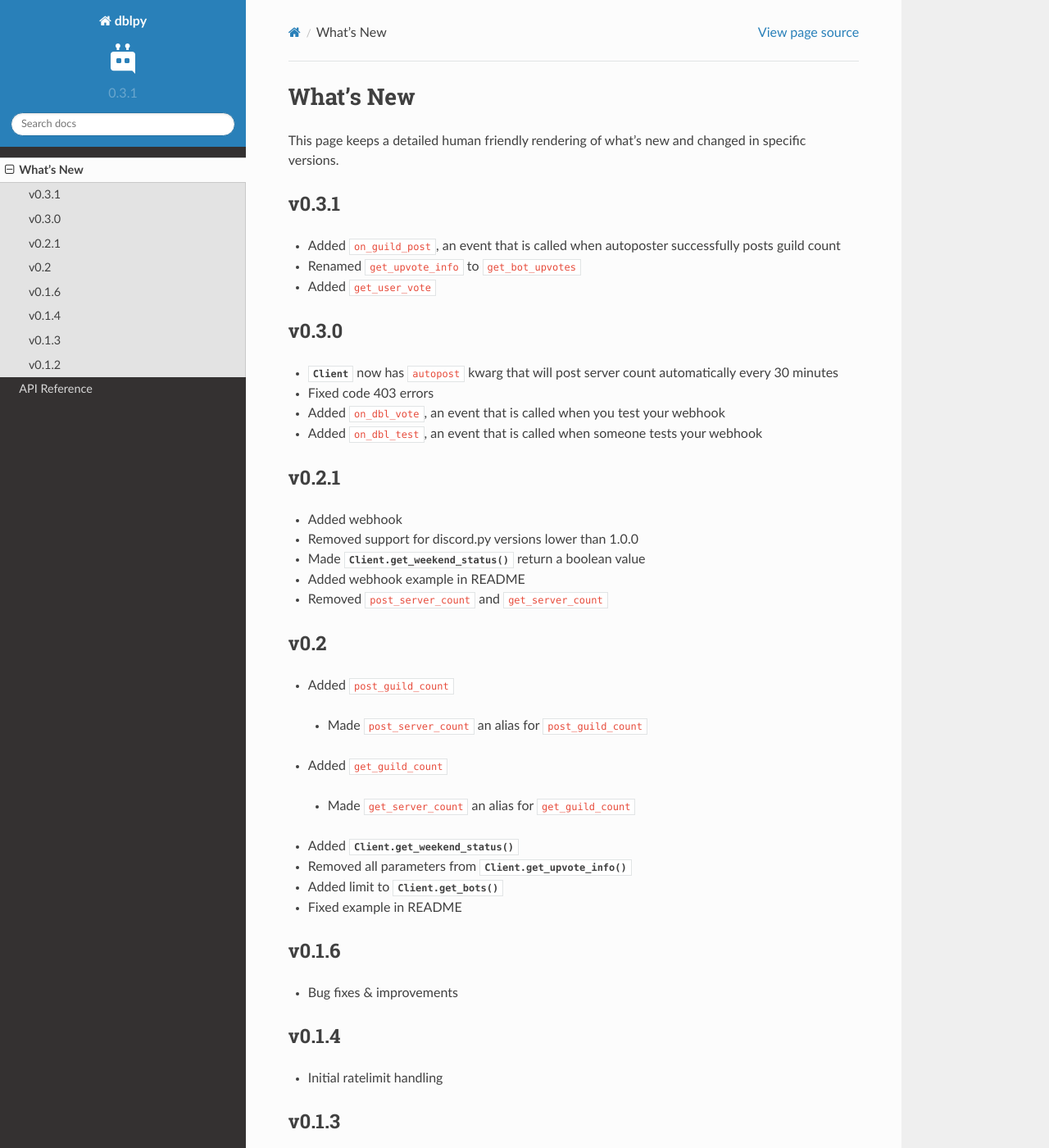
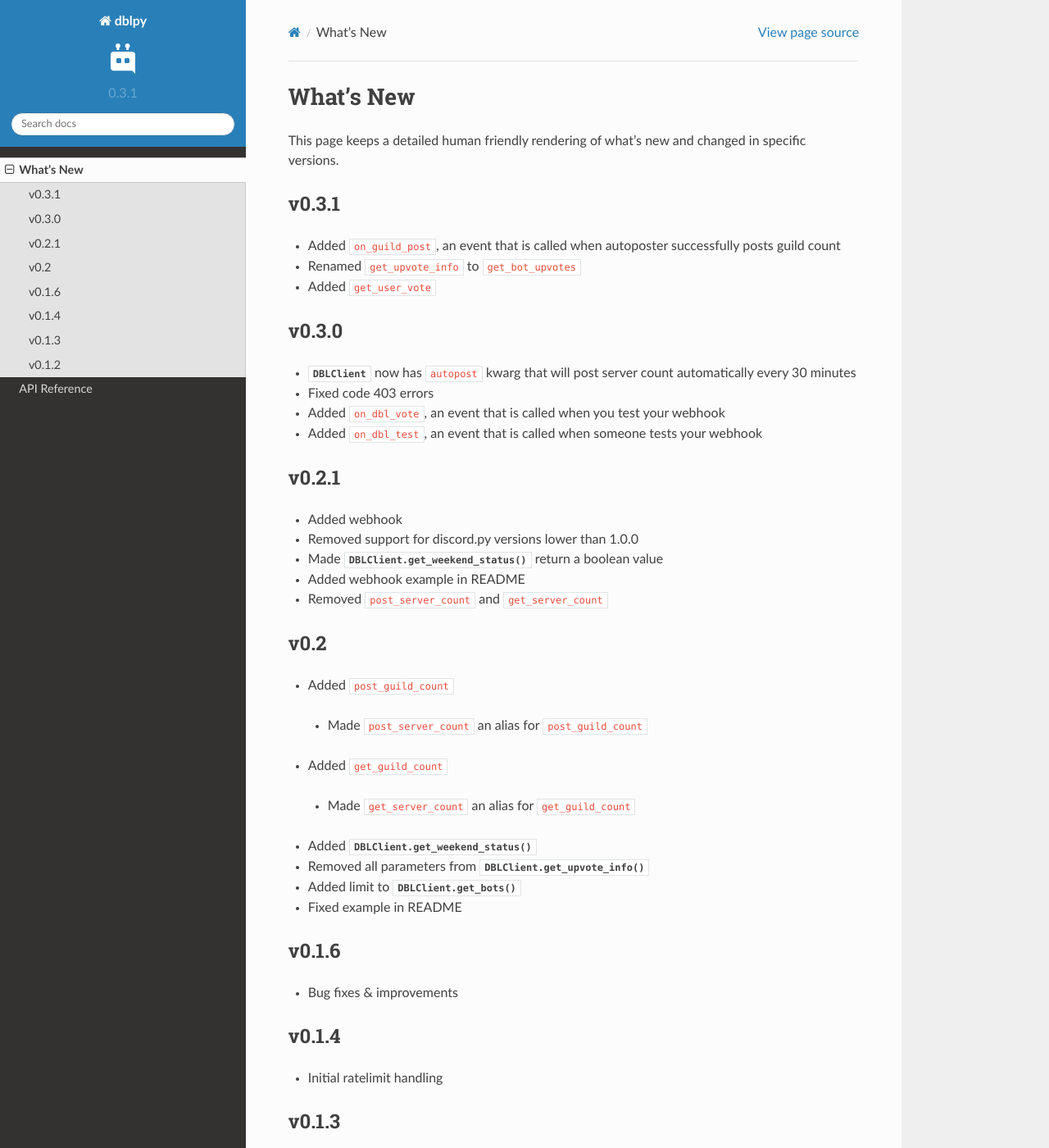
Before and after one commit to Top-gg-Community/python-sdk, a Sphinx documentation site: the page built from docs/whats_new.rst, in a window 1280 px wide and 1400 px high. Shown: the whole window at 82% size. Built offline with Sphinx 7.4.7 and the Read the Docs theme 2.0.0, drawn with Linux system fonts in a browser that asks for light colours.

Commit message:
Changelog page on docs kept up to date

```diff
--- a/docs/whats_new.rst
+++ b/docs/whats_new.rst
@@ -18,7 +18,7 @@ v0.3.1
 
 v0.3.0
 ------
-* :class:`Client` now has ``autopost`` kwarg that will post server count automatically every 30 minutes
+* :class:`DBLClient` now has ``autopost`` kwarg that will post server count automatically every 30 minutes
 * Fixed code 403 errors
 * Added ``on_dbl_vote``, an event that is called when you test your webhook
 * Added ``on_dbl_test``, an event that is called when someone tests your webhook
@@ -28,7 +28,7 @@ v0.2.1
 
 * Added webhook
 * Removed support for discord.py versions lower than 1.0.0
-* Made :meth:`Client.get_weekend_status` return a boolean value
+* Made :meth:`DBLClient.get_weekend_status` return a boolean value
 * Added webhook example in README
 * Removed ``post_server_count`` and ``get_server_count``
 
@@ -39,9 +39,9 @@ v0.2
  * Made ``post_server_count`` an alias for ``post_guild_count``
 * Added ``get_guild_count``
  * Made ``get_server_count`` an alias for ``get_guild_count``
-* Added :meth:`Client.get_weekend_status`
-* Removed all parameters from :meth:`Client.get_upvote_info`
-* Added limit to :meth:`Client.get_bots`
+* Added :meth:`DBLClient.get_weekend_status`
+* Removed all parameters from :meth:`DBLClient.get_upvote_info`
+* Added limit to :meth:`DBLClient.get_bots`
 * Fixed example in README
 
 v0.1.6
```
